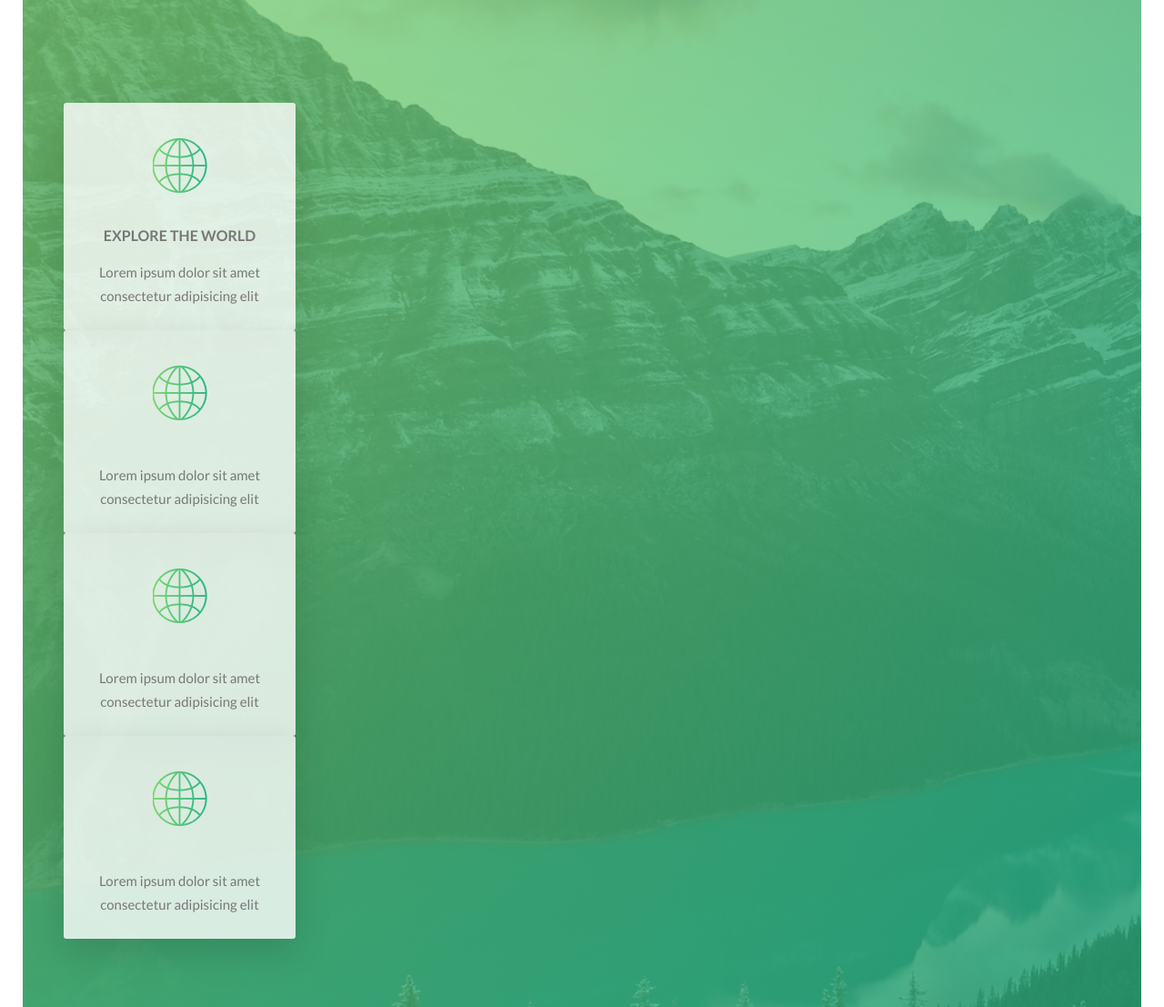
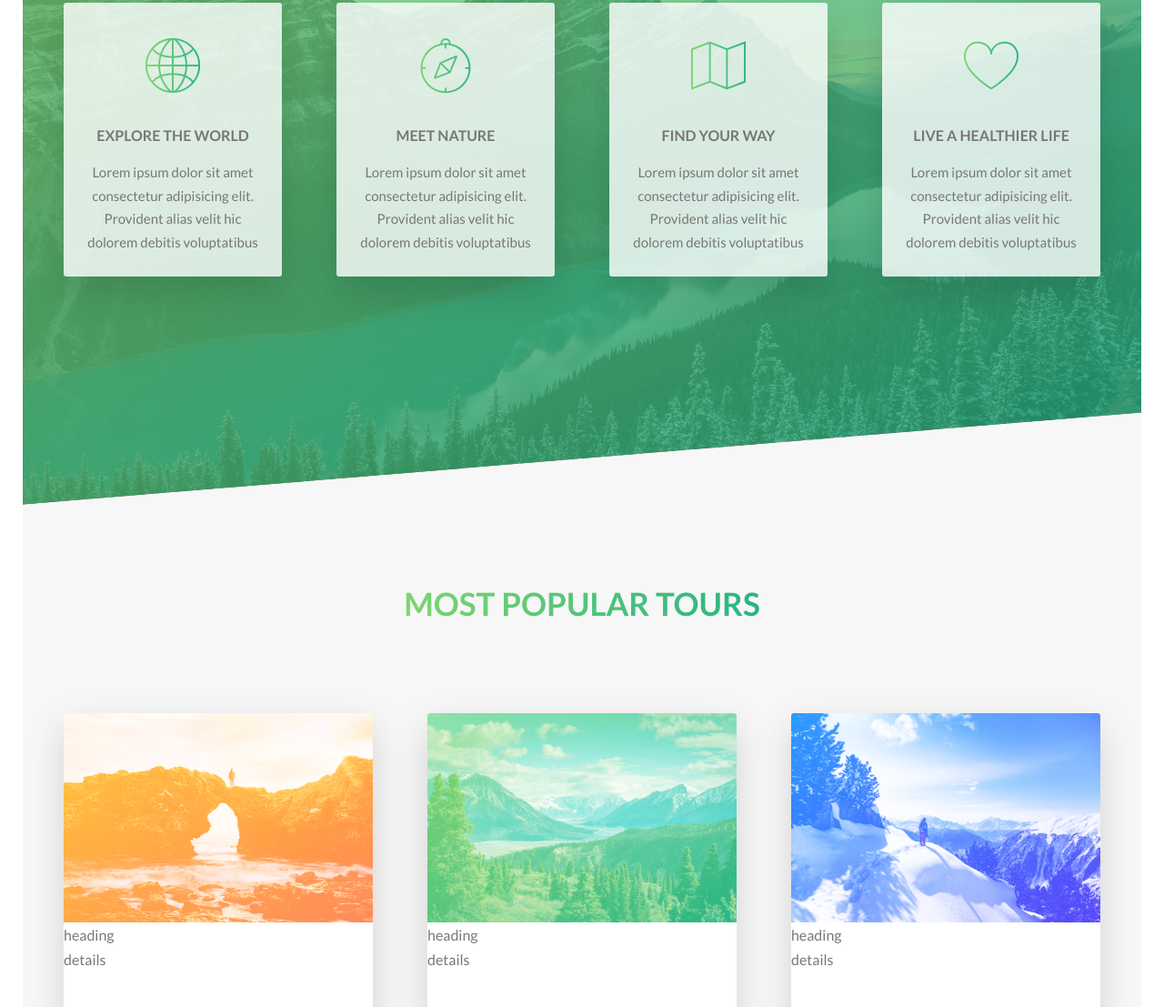
Before and after one commit to axelerleo/natours, a website: page index.html in a window 1280 px wide. Shown: the part 1693-2800 px from the top of the page at 91% size. Drawn offline with Linux system fonts and the light colour scheme.

Commit message:
added section tours

```diff
--- a/index.html
+++ b/index.html
@@ -71,22 +71,105 @@
                     <div class="feature-box">
                         <i class="feature-box__icon icon-basic-world"></i>
                         <h3 class="heading-tertiary u-margin-bottom-small">Explore the world</h3>
-                        <p class="feature-box__text">Lorem ipsum dolor sit amet consectetur adipisicing elit</p>
+                        <p class="feature-box__text">Lorem ipsum dolor sit amet consectetur adipisicing elit. Provident
+                            alias velit
+                            hic dolorem debitis voluptatibus</p>
                     </div>
+                </div>
+                <div class="col-1-of-4">
                     <div class="feature-box">
-                        <i class="feature-box__icon icon-basic-world"></i>
-                        <h3 class="heading-tertiary u-margin-bottom-small"></h3>
-                        <p class="feature-box__text">Lorem ipsum dolor sit amet consectetur adipisicing elit</p>
+                        <i class="feature-box__icon icon-basic-compass"></i>
+                        <h3 class="heading-tertiary u-margin-bottom-small">Meet nature</h3>
+                        <p class="feature-box__text">Lorem ipsum dolor sit amet consectetur adipisicing elit. Provident
+                            alias velit
+                            hic dolorem debitis voluptatibus</p>
                     </div>
+                </div>
+                <div class="col-1-of-4">
                     <div class="feature-box">
-                        <i class="feature-box__icon icon-basic-world"></i>
-                        <h3 class="heading-tertiary u-margin-bottom-small"></h3>
-                        <p class="feature-box__text">Lorem ipsum dolor sit amet consectetur adipisicing elit</p>
+                        <i class="feature-box__icon icon-basic-map"></i>
+                        <h3 class="heading-tertiary u-margin-bottom-small">find your way</h3>
+                        <p class="feature-box__text">Lorem ipsum dolor sit amet consectetur adipisicing elit. Provident
+                            alias velit
+                            hic dolorem debitis voluptatibus</p>
                     </div>
+                </div>
+                <div class="col-1-of-4">
                     <div class="feature-box">
-                        <i class="feature-box__icon icon-basic-world"></i>
-                        <h3 class="heading-tertiary u-margin-bottom-small"></h3>
-                        <p class="feature-box__text">Lorem ipsum dolor sit amet consectetur adipisicing elit</p>
+                        <i class="feature-box__icon icon-basic-heart"></i>
+                        <h3 class="heading-tertiary u-margin-bottom-small">live a healthier life </h3>
+                        <p class="feature-box__text">Lorem ipsum dolor sit amet consectetur adipisicing elit. Provident
+                            alias velit
+                            hic dolorem debitis voluptatibus</p>
+                    </div>
+                </div>
+            </div>
+        </section>
+
+        <section class="section-tours">
+            <div class="u-center-text u-margin-bottom-big u-margin-top-middle">
+                <h2 class="heading-secondary">
+                    Most popular tours
+                </h2>
+            </div>
+
+            <div class="row">
+                <div class="col-1-of-3">
+                    <div class="card">
+                        <div class="card__side card__side--front">
+                            <div class="card__picture card__picture--1">
+                                &nbsp;
+                            </div>
+                            <div class="card__heading">
+                                heading
+                            </div>
+                            <div class="card__details">
+                                details
+                            </div>
+
+                        </div>
+                        <div class="card__side card__side--back card__side--back-1">
+                            back
+                        </div>
+
+                    </div>
+                </div>
+                <div class="col-1-of-3">
+                    <div class="card">
+                        <div class="card__side card__side--front">
+                            <div class="card__picture card__picture--2">
+                                &nbsp;
+                            </div>
+                            <div class="card__heading">
+                                heading
+                            </div>
+                            <div class="card__details">
+                                details
+                            </div>
+
+                        </div>
+                        <div class="card__side card__side--back card__side--back-2">
+                            back
+                        </div>
+                    </div>
+                </div>
+                <div class="col-1-of-3">
+                    <div class="card">
+                        <div class="card__side card__side--front">
+                            <div class="card__picture card__picture--3">
+                                &nbsp;
+                            </div>
+                            <div class="card__heading">
+                                heading
+                            </div>
+                            <div class="card__details">
+                                details
+                            </div>
+
+                        </div>
+                        <div class="card__side card__side--back card__side--back-3">
+                            back
+                        </div>
                     </div>
                 </div>
             </div>
--- a/sass/abstracts/_variables.scss
+++ b/sass/abstracts/_variables.scss
@@ -2,6 +2,13 @@
 $color-primary: #55c57a;
 $color-primary-light: #7ed56f;
 $color-primary-dark: #28b485;
+
+$color-secondary-light: #ffb900;
+$color-secondary-dark: #ff7730;
+
+$color-tertiary-light: #2998ff;
+$color-tertiary-dark: #5643fa;
+
 $color-grey-dark: #777;
 $color-grey-light1: #f7f7f7;
 $color-white: #fff;
@@ -9,8 +16,8 @@ $color-black: #000;
 
 //Grid
 $grid-width: 114rem;
-$gutter-vertical: 6rem;
-$gutter-horizontal: 4rem;
+$gutter-vertical: 8rem;
+$gutter-horizontal: 6rem;
 
 //font
 $default-font-size: 1.6rem;
--- a/sass/base/_utilities.scss
+++ b/sass/base/_utilities.scss
@@ -3,9 +3,13 @@
 }
 
 .u-margin-bottom-big {
-  margin-bottom: 8rem;
+  margin-bottom: 9rem;
 }
 
 .u-margin-bottom-small {
   margin-bottom: 1.5rem;
 }
+
+.u-margin-top-middle {
+  margin-top: 4rem;
+}
--- /dev/null
+++ b/sass/components/_card.scss
@@ -0,0 +1,89 @@
+@import "../abstracts/variables";
+
+.card {
+  //FUNCTIONALITY
+  perspective: 150rem;
+  position: relative;
+  height: 50rem;
+
+  &__side {
+    height: 50rem;
+    transition: all 1s ease;
+    position: absolute;
+    top: 0;
+    left: 0;
+    width: 100%;
+    backface-visibility: hidden;
+    overflow: hidden;
+
+    border-radius: 3px;
+    box-shadow: 0 1.5rem 4rem rgba($color-black, 0.15);
+
+    &--front {
+      background-color: $color-white;
+    }
+
+    &--back {
+      transform: rotateY(180deg);
+      &-1 {
+        background-image: linear-gradient(
+          to right bottom,
+          $color-secondary-light,
+          $color-secondary-dark
+        );
+      }
+      &-2 {
+        background-image: linear-gradient(
+          to right bottom,
+          $color-primary-light,
+          $color-primary-dark
+        );
+      }
+      &-3 {
+        background-image: linear-gradient(
+          to right bottom,
+          $color-tertiary-light,
+          $color-tertiary-dark
+        );
+      }
+    }
+  }
+  &:hover &__side--front {
+    transform: rotateY(-180deg);
+  }
+  &:hover &__side--back {
+    transform: rotateY(0);
+  }
+
+  //STYLING
+  //FRONT
+  &__picture {
+    background-size: cover;
+    height: 23rem;
+    background-blend-mode: screen;
+    &--1 {
+      background-image: linear-gradient(
+          to right bottom,
+          $color-secondary-light,
+          $color-secondary-dark
+        ),
+        url("../img/nat-5.jpg");
+    }
+    &--2 {
+      background-image: linear-gradient(
+          to right bottom,
+          $color-primary-light,
+          $color-primary-dark
+        ),
+        url("../img/nat-6.jpg");
+    }
+    &--3 {
+      background-image: linear-gradient(
+          to right bottom,
+          $color-tertiary-light,
+          $color-tertiary-dark
+        ),
+        url("../img/nat-7.jpg");
+    }
+  }
+}
--- a/sass/main.scss
+++ b/sass/main.scss
@@ -6,6 +6,7 @@
 @import "./components/button";
 @import "./components/composition";
 @import "./components/feature-box";
+@import "./components/card";
 
 @import "./layout/grid";
 @import "./layout/header";
--- a/sass/pages/_home.scss
+++ b/sass/pages/_home.scss
@@ -1,13 +1,19 @@
 @import "../abstracts/variables";
 .section-about {
   background-color: $color-grey-light1;
-  padding: 25rem 0;
+  padding: 25rem 0 25rem;
   margin-top: -20vh;
+  // margin-bottom: -10rem;
+
+  // .composition {
+  //   margin-bottom: 35rem;
+  // }
 }
 
 .section-features {
   background-color: $color-grey-light1;
   padding: 20rem 0;
+  margin-top: -15vh;
   background-image: linear-gradient(
       to right bottom,
       rgba($color-primary-light, 0.75),
@@ -15,4 +21,14 @@
     ),
     url("./../img/nat-4.jpg");
   background-size: cover;
+  transform: skewY(-4.7deg);
+  & > * {
+    transform: skewY(4.7deg);
+  }
 }
+
+.section-tours {
+  background-color: $color-grey-light1;
+  padding: 25rem 0;
+  margin-top: -20vh;
+}
```
Also changed, not shown: css/style.css.
